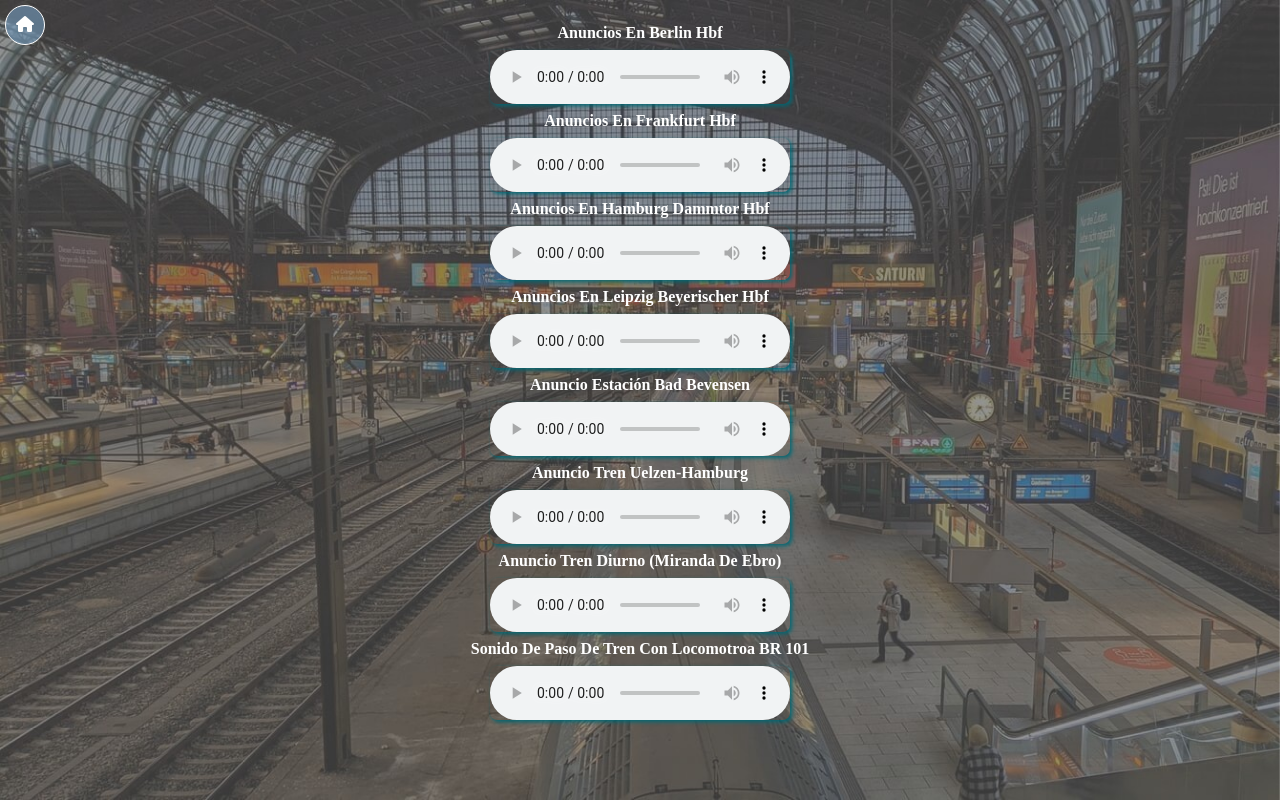
After one commit to PPP815/librostrenes, a PHP site: page /audio-files.html in a window 1280 px wide. The commit adds this page. Run offline with PHP 8.4, Linux system fonts and the light colour scheme; some libraries are stand-ins or nearby versions.

Commit message:
Añadido ficheros y página de audios

```diff
--- /dev/null
+++ b/audio-files.html
@@ -0,0 +1,42 @@
+<!DOCTYPE html>
+<html lang="es">
+<head>
+	<meta charset="UTF-8">
+    <title>Archivo de Audio</title>
+    <meta name="description" content="sonidos ferroviarios">
+    <meta name="viewport" content="width=device-width, initial-scale=1">
+    <meta name="msapplication-TileColor" content="#da532c">
+    <meta name="theme-color" content="#4682b4">
+    <meta name="mobile-web-app-capable" content="yes">
+    <link rel="apple-touch-icon" sizes="180x180" href="apple-touch-icon.png">
+    <link rel="icon" type="image/png" sizes="32x32" href="favicon-32x32.png">
+    <link rel="icon" type="image/png" sizes="16x16" href="favicon-16x16.png">
+    <link rel="manifest" href="/site.webmanifest">
+    <link rel="mask-icon" href="/safari-pinned-tab.svg" color="#5bbad5">
+    <script src="https://kit.fontawesome.com/973802f786.js" crossorigin="anonymous"></script>
+    <link rel="stylesheet" href="css/styles.css">
+</head>
+<body>
+	<div class="background-container">
+	<a href="index.php" id="linkBack" title="Ir a Index"><i class="fas fa-home"></i></a>
+			<div id="audio-container">
+			<p>Anuncios en Berlin Hbf</p>
+			<audio src="audio/Berlin%20Hbf.mp3" controls controlslist="nodownload"></audio>
+			<p>Anuncios en Frankfurt Hbf</p>
+			<audio src="audio/Frankfurt%20Hbf.mp3" controls controlslist="nodownload"></audio>
+			<p>Anuncios en Hamburg Dammtor Hbf</p>
+			<audio src="audio/Hamburg%20Dammtor.mp3" controls controlslist="nodownload"></audio>
+			<p>Anuncios en Leipzig Beyerischer Hbf</p>
+			<audio src="audio/Leipzig%20Bayerischer%20Bahnhof.mp3" controls controlslist="nodownload"></audio>
+			<p>Anuncio Estación Bad Bevensen</p>
+			<audio src="audio/Uelzen%20%20%20Hamburg%20Hbf-Bad%20Bevensen.mp3" controls controlslist="nodownload"></audio>
+			<p>Anuncio tren Uelzen-Hamburg</p>
+			<audio src="audio/Uelzen%20%20%20Hamburg%20Hbf.mp3" controls controlslist="nodownload"></audio>
+			<p>Anuncio Tren Diurno (Miranda de Ebro)</p>
+			<audio src="audio/Diurno.mp3" controls controlslist="nodownload"></audio>
+			<p>Sonido de paso de tren con locomotroa BR 101</p>
+			<audio src="audio/BR101%20Sound.mp3" controls controlslist="nodownload"></audio>
+		</div>
+	</div>
+</body>
+</html>
--- a/css/styles.css
+++ b/css/styles.css
@@ -44,6 +44,7 @@ img {
 	background-repeat: no-repeat;
 	background-position: left;
 	min-height: 100vh;
+	position: relative;
 
 }
 
@@ -684,7 +685,30 @@ dd {
 .mostrar {
 	transform: translateX(0);
 }
-
+/*ESTILOS PÁGINA DE ARCHIVOS DE AUDIO*/
+#audio-container{
+	display: flex;
+	justify-content: center;
+	align-items: center;
+	flex-direction: column;
+	padding-top: 1em;
+	height: 90vh;
+}
+#audio-container p{
+	margin: 0.5em;
+	text-transform: capitalize;
+	color: #fff;
+	font-weight: bold
+}
+audio:hover, audio:focus, audio:active{
+	box-shadow: 15px 15px 20px rgba(0,0,0,0.4);
+	transform: scale(1.05);
+}
+audio{
+	transition: all 0.5s linear;
+	box-shadow: 2px 2px 4px 0px #006773;
+	border-radius: 7px;
+}
 @-webkit-keyframes popup {
 	0% {
 		width: 0rem;
--- a/index.php
+++ b/index.php
@@ -6,9 +6,6 @@
    	//query para las imágenes
 	$query2=$miconexion->prepare("select ruta from libros");
 	$query2->execute()
-
-
-
 
 ?>
 
@@ -45,6 +42,7 @@
                 <li><a href="stats.php" target="_blank" class="info"><i class="fas fa-chart-pie"></i>Ver Estadísticas</a></li>
                 <li><a href="contactar.html" class="info"><i class="far fa-envelope-open"></i> Contacto</a></li>
                 <li><a href="version.html" class="info"><i class="fas fa-code-branch"></i> Versión</a></li>
+                <li><a href="audio-files.html" class="info"><i class="far fa-file-audio"></i> Audios</a></li>
                 <div class="config">
                     <li><a href="#" id="oscuro">Dark Theme</a></li>
                     <li><a href="#" id="claro">Light Theme</a></li>
--- a/vista_rdos.php
+++ b/vista_rdos.php
@@ -7,6 +7,7 @@ require ('conexion.php');
     $query = $miconexion->prepare("SELECT
     autores.nombre,
     autores.apellido,
+	libros.id_libro,
     libros.titulo,
     libros.ruta,
     tema.id_tema,
@@ -72,7 +73,7 @@ require ('conexion.php');
                     <p><?php echo $fila['isbn'] ?></p>
                     <p>Tema</p>
                     <p><?php echo $fila['nom_tema'] ?></p>
-        </div>
+                    </div>
         <?php
         }else{
              echo "<p id='error'>No hay libros sobre este tema</p>";
```
Also changed, not shown: gestionBBDD/modificar-libros.php (added, +66 -0 lines), 8 other files.
